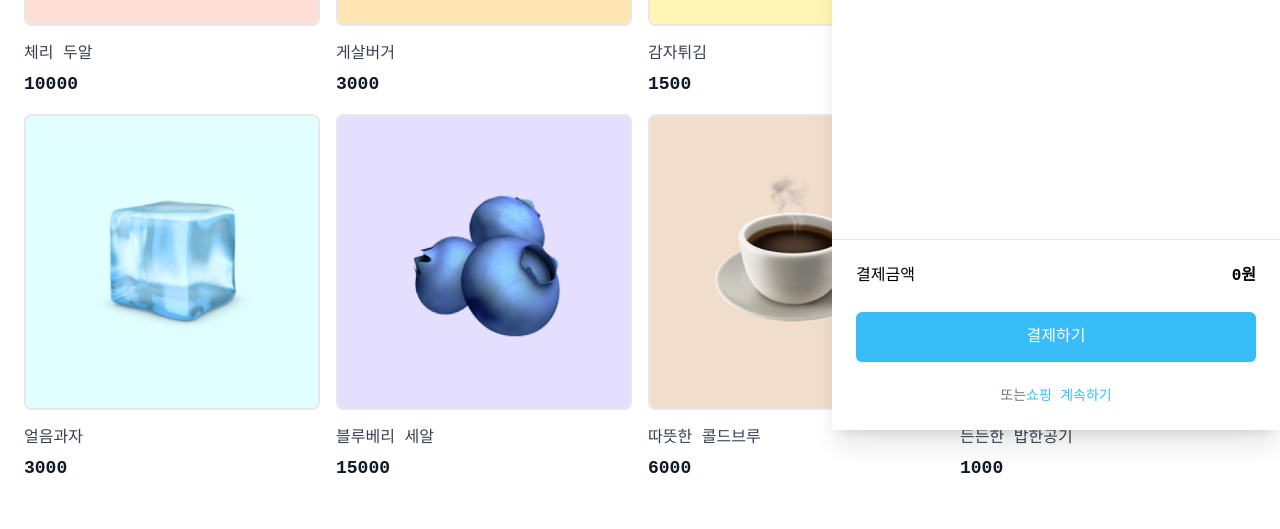
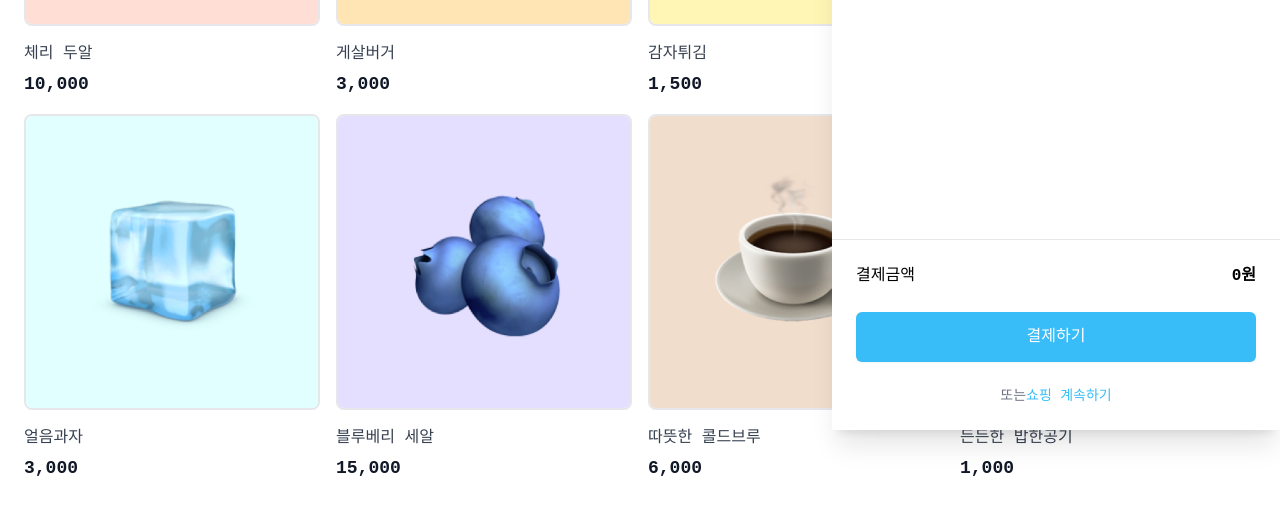
Before and after one commit to ssori0421/mini-cart-react, a React (Create React App) app: page / in a window 1280 px wide. Shown: the part 370-899 px from the top of the page. Built offline with nearby package versions, Linux system fonts and the light colour scheme; a web font is replaced by a local one.

Commit message:
feat: 천 단위 표기법 적용

```diff
--- a/src/components/CartList.js
+++ b/src/components/CartList.js
@@ -16,7 +16,9 @@ const CartList = ({ cartItems }) => {
                         <div>
                             <div className="flex justify-between text-base font-medium text-gray-900">
                                 <h3>{name}</h3>
-                                <p className="ml-4">{price * count}원</p>
+                                <p className="ml-4">
+                                    {(price * count).toLocaleString()}원
+                                </p>
                             </div>
                         </div>
                         <div className="flex flex-1 items-end justify-between">
--- a/src/components/ProductList.js
+++ b/src/components/ProductList.js
@@ -22,7 +22,7 @@ const ProductList = ({ productItems }) => {
                     </div>
                     <h3 className="mt-4 text-gray-700">{name}</h3>
                     <p className="mt-1 text-lg font-semibold text-gray-900">
-                        {price}
+                        {price.toLocaleString()}
                     </p>
                 </article>
             ))}
```
